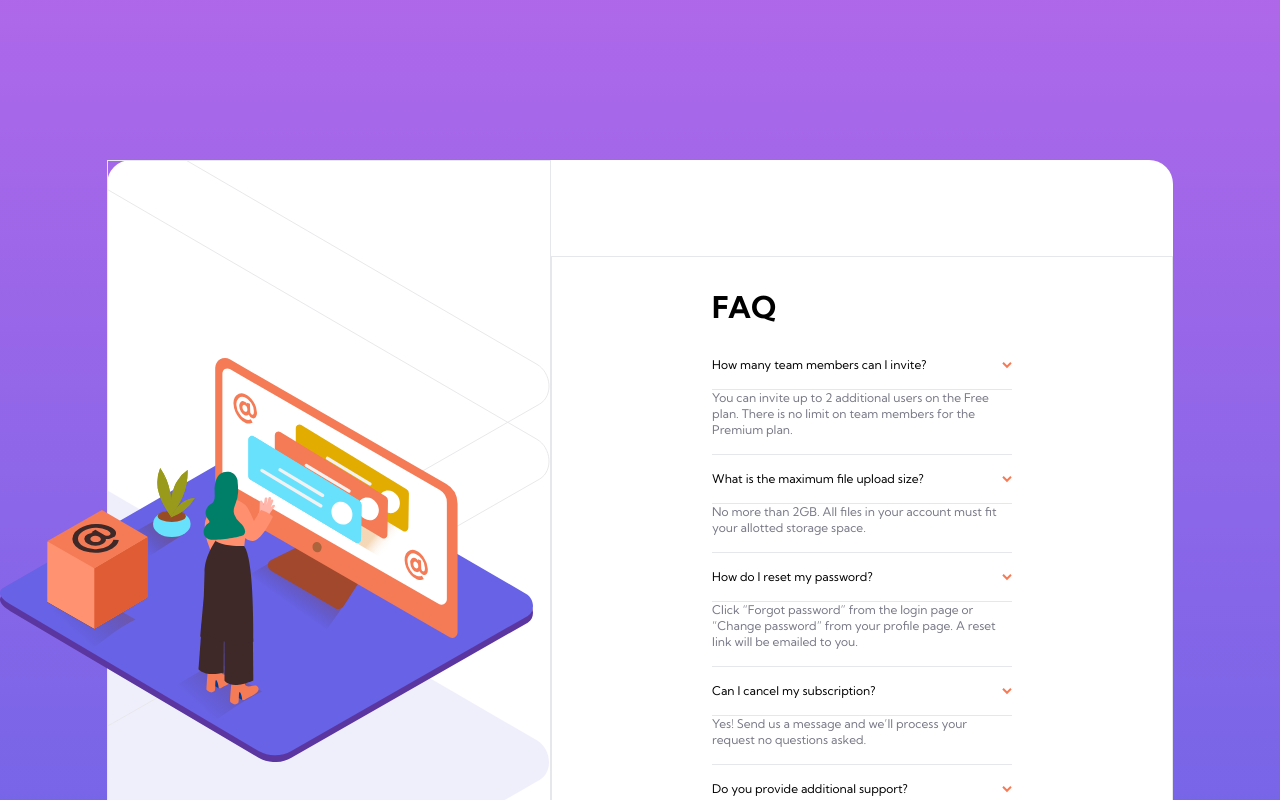
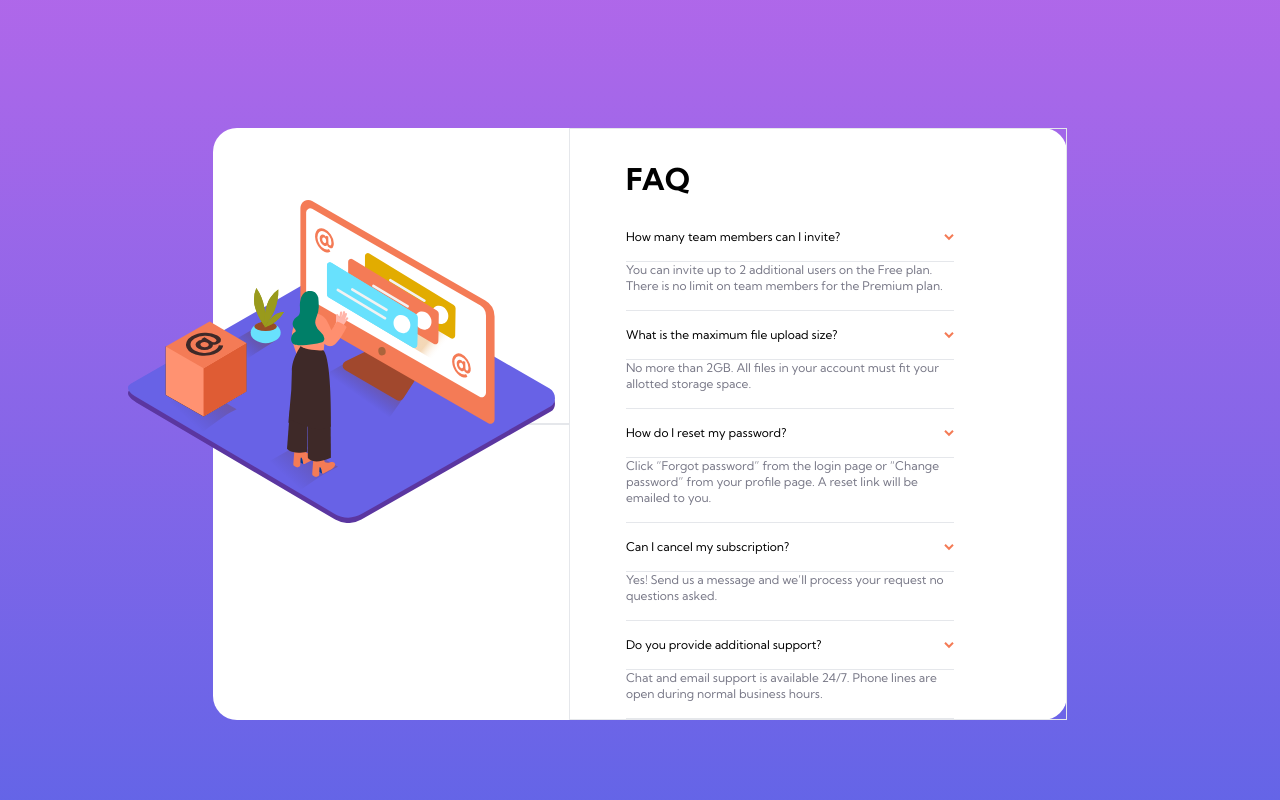
Before and after one commit to Brian-Lin-2/front-end-mentor-FAQ-accordion-card, a React (Vite) app: page / in a window 1280 px wide. Shown: the top 800 px of the page. Built offline with nearby package versions, Linux system fonts and the light colour scheme.

Commit message:
Fix sizing issues

```diff
--- a/src/Card.jsx
+++ b/src/Card.jsx
@@ -3,14 +3,14 @@ import Answer from './Answer';
 
 export default function Card() {
   return (
-    <div className="bg-white pb-12 pt-24 sm:p-0 my-20 rounded-3xl flex flex-col sm:flex-row justify-center items-center w-5/6 text-xs bg-mobile-pattern sm:bg-none bg-no-repeat bg-top">
+    <div className="bg-white pb-12 pt-24 sm:p-0 my-20 sm:m-0 rounded-3xl flex flex-col sm:flex-row justify-center items-center w-5/6 sm:w-4/6 text-xs bg-mobile-pattern sm:bg-none bg-no-repeat bg-top">
 
       {/* For desktop state */}
-      <div className="border sm:min-h-screen sm:w-5/12 sm:bg-desktop-pattern sm:bg-no-repeat sm:bg-right sm:bg-auto"></div>
+      <div className="border sm:w-5/12 sm:bg-desktop-pattern sm:bg-no-repeat sm:bg-right sm:bg-auto"></div>
 
-      <img className="w-60 absolute sm:start-0 sm:w-5/12" src="./images/illustration-woman-online-mobile.svg"></img>
+      <img className="w-60 absolute top-12 sm:top-1/4 sm:start-32 sm:w-4/12" src="./images/illustration-woman-online-mobile.svg"></img>
 
-      <div className="px-8 sm:px-40 sm:w-7/12 border">
+      <div className="px-8 sm:pl-14 sm:pr-28 sm:w-7/12 border">
         <h1 className="text-3xl font-bold mt-8 mb-4 text-center sm:text-start">FAQ</h1>
 
         <div className="flex flex-col items-center">
```
